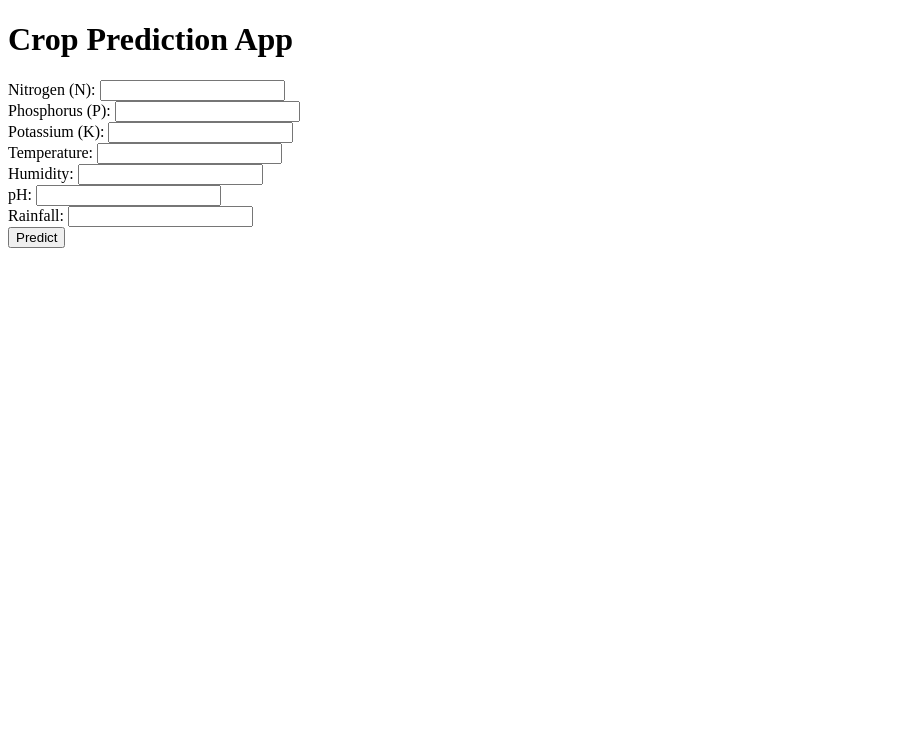
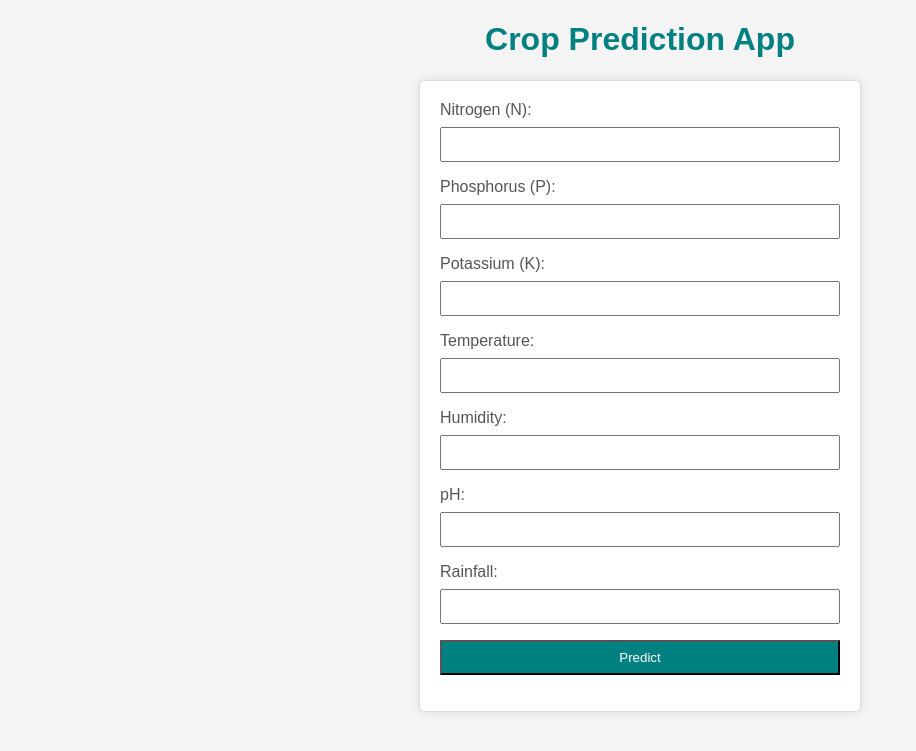
Before and after one commit to saimukesh8811/crop, a Flask app: page / in a window 1280 px wide. Shown: the top 751 px of the page, without its empty margins (0-916 px from the left). Run offline with Flask 3, Linux system fonts and the light colour scheme; parts of the project's set-up code (start-up, migrations or seed data) failed here and were passed over.

Commit message:
index.html

```diff
--- a/templates/index.html
+++ b/templates/index.html
@@ -5,31 +5,81 @@
     <meta http-equiv="X-UA-Compatible" content="IE=edge">
     <meta name="viewport" content="width=device-width, initial-scale=1.0">
     <title>Crop Prediction App</title>
+
+    <style>
+        body {
+            font-family: Arial, sans-serif;
+            background-color: #f4f4f4;
+            color: #333;
+            margin: 0;
+            padding: 0;
+        }
+
+        h1 {
+            text-align: center;
+            color: #008080;
+        }
+
+        form {
+            max-width: 400px;
+            margin: 20px auto;
+            padding: 20px;
+            background-color: #fff;
+            border: 1px solid #ddd;
+            border-radius: 5px;
+            box-shadow: 0 0 10px rgba(0, 0, 0, 0.1);
+        }
+
+        label {
+            display: block;
+            margin-bottom: 8px;
+            color: #555;
+        }
+
+        input {
+            width: 100%;
+            padding: 8px;
+            margin-bottom: 16px;
+            box-sizing: border-box;
+        }
+
+        input[type="submit"] {
+            background-color: #008080;
+            color: #fff;
+            cursor: pointer;
+        }
+
+        p {
+            margin-top: 20px;
+            font-weight: bold;
+            color: #008080;
+        }
+    </style>
 </head>
 <body>
     <h1>Crop Prediction App</h1>
 
     <form action="/predict" method="post">
         <label for="N">Nitrogen (N):</label>
-        <input type="text" name="N" required><br>
+        <input type="text" name="N" required>
 
         <label for="P">Phosphorus (P):</label>
-        <input type="text" name="P" required><br>
+        <input type="text" name="P" required>
 
         <label for="K">Potassium (K):</label>
-        <input type="text" name="K" required><br>
+        <input type="text" name="K" required>
 
         <label for="temperature">Temperature:</label>
-        <input type="text" name="temperature" required><br>
+        <input type="text" name="temperature" required>
 
         <label for="humidity">Humidity:</label>
-        <input type="text" name="humidity" required><br>
+        <input type="text" name="humidity" required>
 
         <label for="ph">pH:</label>
-        <input type="text" name="ph" required><br>
+        <input type="text" name="ph" required>
 
         <label for="rainfall">Rainfall:</label>
-        <input type="text" name="rainfall" required><br>
+        <input type="text" name="rainfall" required>
 
         <input type="submit" value="Predict">
     </form>
```
